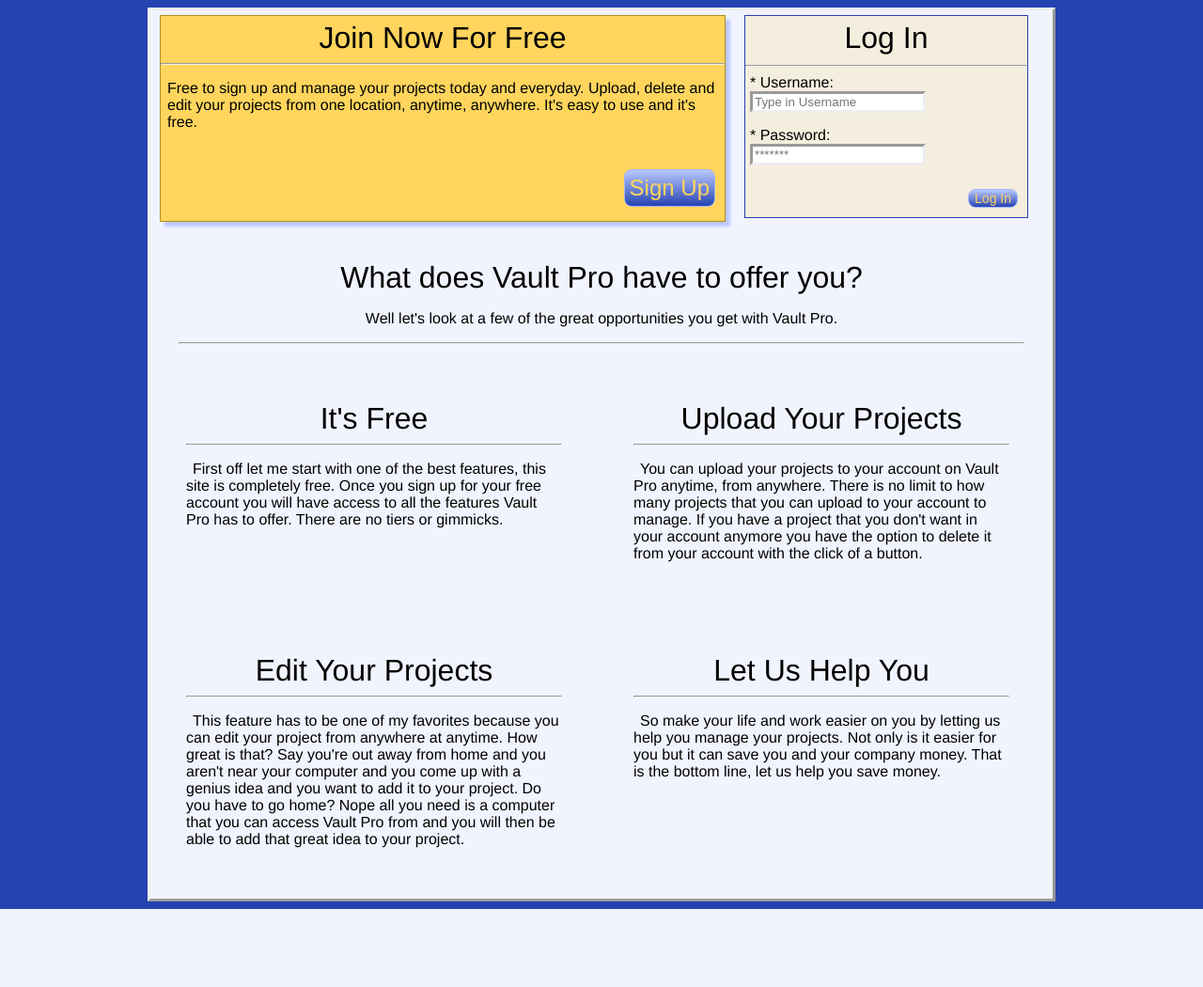
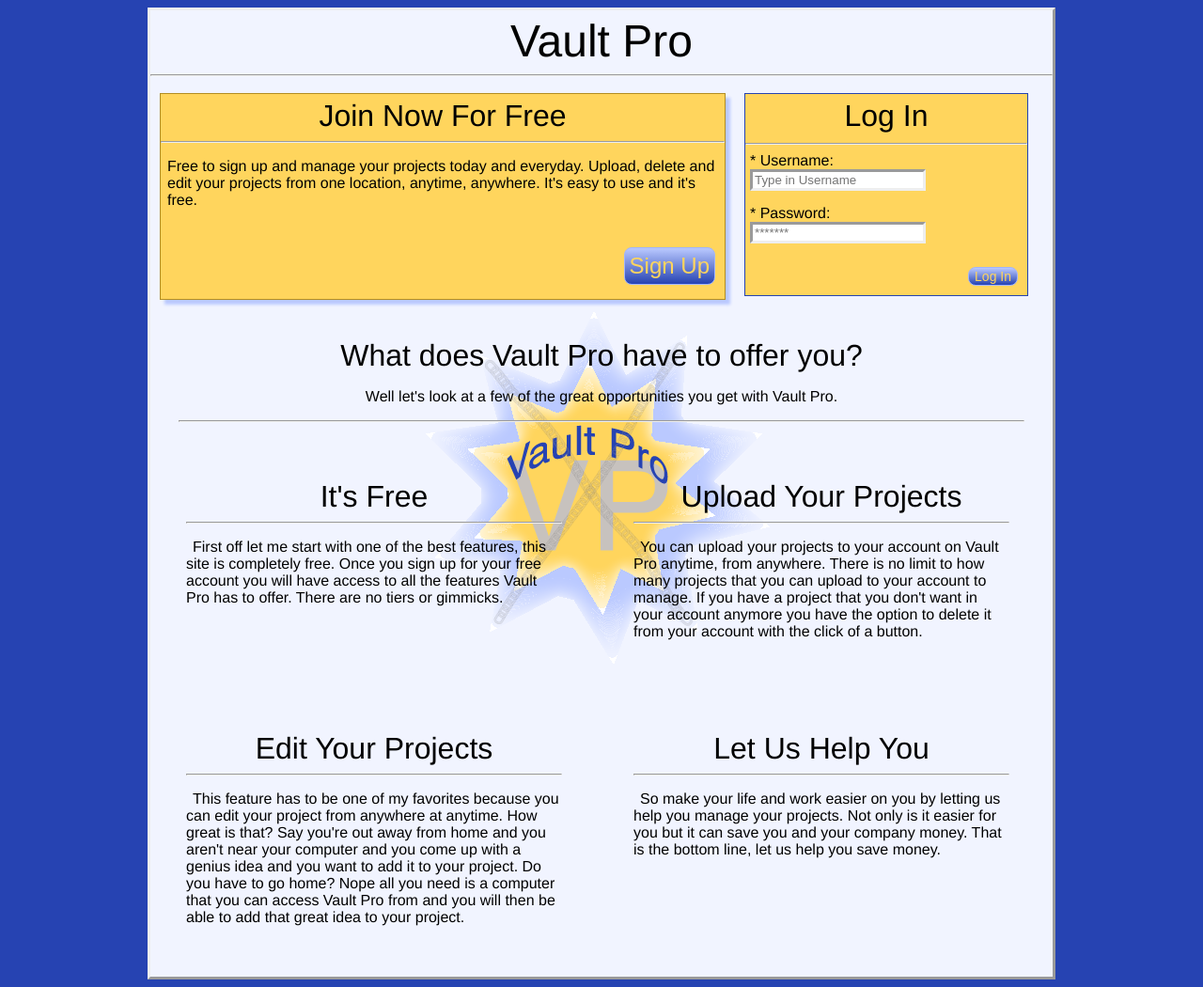
Before and after one commit to DaveGall/Gall_David_PWA2, a PHP site: page / in a window 1280 px wide. Shown: the whole page at 94% size. Before the commit the page ends 967 px from the top, so only its background shows below. Run offline with PHP 8.4, Linux system fonts and the light colour scheme; some libraries are stand-ins or nearby versions.

Commit message:
Week 1 third update
I have finished styling my css and completed the html at this point. I
am beginning to comment out my code now.

```diff
--- a/Gall_David_Project/Gall_David_Project1/css/style.css
+++ b/Gall_David_Project/Gall_David_Project1/css/style.css
@@ -5,6 +5,9 @@ body {
 #container {
     font-family: Helvetica, Arial, sans-serif;
     width: 960px;
+    background-image: url("../images/Logo_03.png");
+    background-repeat: no-repeat;
+    background-position: center;
     background-color: #f1f4ff;
     margin: auto;
     overflow: hidden;
@@ -96,7 +99,7 @@ footer a, header a {
     padding: 5px;
 }
 
-#uploadBox, #editBox, #projectBox {
+#uploadBox, #projectBox {
     width: 300px;
     background-color: rgba(255, 213, 93, .2);
     border: 1px solid #2643b2;
@@ -111,6 +114,13 @@ footer a, header a {
     float: left;
     clear: right;
     margin-right: 10px;
+}
+#editBox {
+    width: 300px;
+    background-color: rgba(255, 213, 93, .8);
+    border: 1px solid #2643b2;
+    margin: 40px 8px;
+    box-shadow: 5px 5px 3px #bac9ff;
 }
 #uploadBox h3, #editBox h3, #projectBox h3 {
     text-align: center;
@@ -156,6 +166,13 @@ input {
 
 /*Begin Log In page styling*/
 
+#mainHeader {
+    width: 960px;
+    text-align: center;
+}
+#mainHeader h1 {
+    font-size: 48px;
+}
 #login {
     overflow: hidden;
     /*box-shadow: 5px 5px 3px #bac9ff;*/
@@ -164,9 +181,9 @@ input {
     float: left;
     clear: right;
     width: 300px;
-    background-color: rgba(255, 213, 93, .2);
+    background-color: rgb(255, 213, 93);
     border: 1px solid #2643b2;
-    margin: 5px 10px 40px 10px;
+    margin: 10px 10px 40px 10px;
 
 }
 #login h3 {
@@ -179,7 +196,7 @@ input {
 #joinNow {
     width: 600px;
     border: 1px solid #b28d22;
-    margin: 5px 10px;
+    margin: 10px 10px;
     background-color: #ffd55d;
     overflow: hidden;
     float: left;
@@ -202,7 +219,6 @@ input {
     margin: 10px auto;
     overflow: hidden;
 }
-
 #content h1, #content p {
     text-align: center;
 }
--- a/Gall_David_Project/Gall_David_Project1/index.html
+++ b/Gall_David_Project/Gall_David_Project1/index.html
@@ -29,7 +29,12 @@
 </head>
 
 <body>
+<!-- Begins the container for the site -->
 <div id="container">
+    <div id="mainHeader">
+        <h1>Vault Pro</h1>
+        <hr>
+    </div>
     <div id="joinNow">
         <h2>Join Now For Free</h2>
         <hr>
--- a/Gall_David_Project/Gall_David_Project1/signup.html
+++ b/Gall_David_Project/Gall_David_Project1/signup.html
@@ -30,9 +30,6 @@
             <input name="submit" type="button" id="submit" value="Submit"/>
         </form>
     </div>
-    <div id="logo">
-        <img src="images/Logo_03.png">
-    </div>
 </div>
 
 </body>
```
